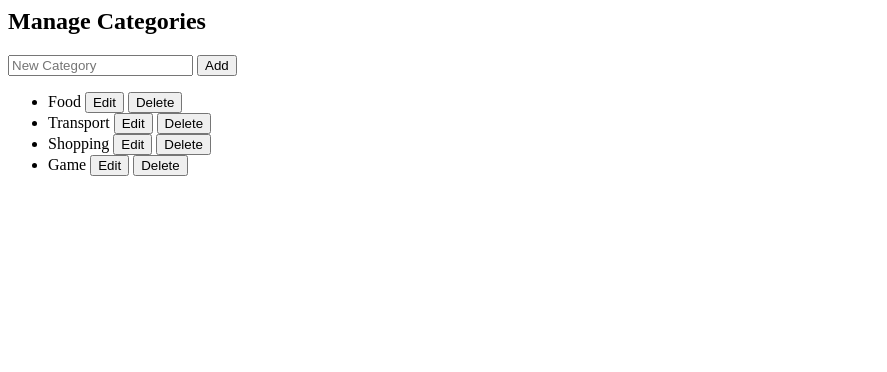
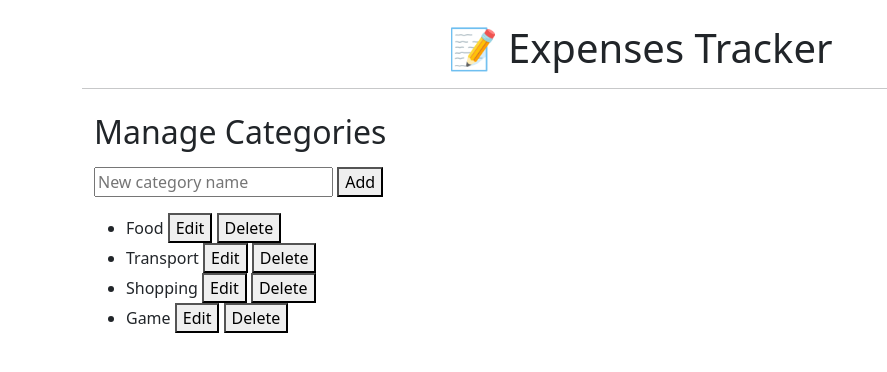
Before and after one commit to Hesam-Norouzi/django_expense_tracker, a Django app: page /categories/ in a window 1280 px wide. Shown: the top 372 px of the page, without its empty margins (0-887 px from the left). Run offline with Django 5.2, Linux system fonts and the light colour scheme; a user stored in the database is signed in; data comes from the database, SQL or seed files in the repository; both versions use the stored data as it was after the commit.

Commit message:
Refactor category management with AJAX and improved UI

```diff
--- a/expenses/models.py
+++ b/expenses/models.py
@@ -4,6 +4,9 @@ from django.contrib.auth.models import User
 class Category(models.Model):
     name = models.CharField(max_length=100)
     user = models.ForeignKey(User, on_delete=models.CASCADE)
+
+    class Meta:
+        unique_together = ('user', 'name')
 
     def __str__(self):
         return self.name
--- a/expenses/templates/expenses/base.html
+++ b/expenses/templates/expenses/base.html
@@ -2,7 +2,7 @@
 <html lang="en">
 <head>
     <meta charset="UTF-8">
-    <title>{% block title %}To-Do List{% endblock %}</title>
+    <title>{% block title %}Expenses Tracker{% endblock %}</title>
     <link href="https://cdn.jsdelivr.net/npm/bootstrap@5.3.3/dist/css/bootstrap.min.css" rel="stylesheet">
 </head>
 <body>
--- a/expenses/templates/expenses/manage_categories.html
+++ b/expenses/templates/expenses/manage_categories.html
@@ -1,106 +1,157 @@
+{% extends 'expenses/base.html' %}
+{% block content %}
+<div class="container mt-4">
     <h2>Manage Categories</h2>
 
-<form id="add-category-form">
-  {% csrf_token %}
-  <input type="text" name="name" placeholder="New Category" required>
-  <button type="submit">Add</button>
-</form>
+    <!-- پیام‌ها -->
+    <div id="message-box"></div>
 
+    <!-- افزودن دسته‌بندی -->
+    <div class="my-3">
+        <input type="text" id="new-category-name" placeholder="New category name">
+        <button onclick="addCategory()">Add</button>
+    </div>
+
+    <!-- جدول دسته‌بندی‌ها -->
     <ul id="category-list">
         {% for category in categories %}
-    <li data-id="{{ category.id }}">
-      <span class="cat-name">{{ category.name }}</span>
-      <input class="edit-input" type="text" value="{{ category.name }}" style="display:none;">
-      <button class="edit-btn">Edit</button>
-      <button class="save-btn" style="display:none;">Save</button>
-      <button class="delete-btn">Delete</button>
+        <li id="category-{{ category.id }}">
+            <span class="category-name">{{ category.name }}</span>
+            <input type="text" class="edit-input" style="display:none;">
+            <button onclick="editCategory({{ category.id }})">Edit</button>
+            <button onclick="saveCategory({{ category.id }})" style="display:none;">Save</button>
+            <button onclick="deleteCategory({{ category.id }})">Delete</button>
         </li>
         {% endfor %}
     </ul>
+</div>
 
+<!-- استایل پیام‌ها -->
+<style>
+.alert {
+    padding: 10px;
+    margin-bottom: 15px;
+    border-radius: 5px;
+}
+.alert-success {
+    background-color: #d4edda;
+    color: #155724;
+}
+.alert-error {
+    background-color: #f8d7da;
+    color: #721c24;
+}
+</style>
+
+<!-- اسکریپت -->
 <script>
-document.getElementById('add-category-form').addEventListener('submit', function(e) {
-    e.preventDefault();
-    const form = e.target;
-    const csrf = form.querySelector('[name=csrfmiddlewaretoken]').value;
-    const name = form.querySelector('[name=name]').value;
+function showMessage(message, type = 'success') {
+    const box = document.getElementById('message-box');
+    box.innerHTML = `<div class="alert alert-${type}">${message}</div>`;
+    setTimeout(() => box.innerHTML = '', 3000);
+}
 
+function addCategory() {
+    const name = document.getElementById('new-category-name').value.trim();
+    if (!name) {
+        showMessage("Name is required", 'error');
+        return;
+    }
+
+    const existingNames = Array.from(document.querySelectorAll('.category-name')).map(el => el.textContent.toLowerCase());
+    if (existingNames.includes(name.toLowerCase())) {
+        showMessage("This category already exists", 'error');
+        return;
+    }
     fetch("{% url 'add_category_ajax' %}", {
         method: 'POST',
         headers: {
-            'X-CSRFToken': csrf,
+            'X-CSRFToken': '{{ csrf_token }}',
             'Content-Type': 'application/x-www-form-urlencoded',
         },
-        body: new URLSearchParams({name})
+        body: `name=${encodeURIComponent(name)}`
     })
     .then(res => res.json())
     .then(data => {
         if (data.status === 'success') {
             const li = document.createElement('li');
-            li.dataset.id = data.id;
+            li.id = `category-${data.id}`;
             li.innerHTML = `
-                <span class="cat-name">${data.name}</span>
-                <input class="edit-input" type="text" value="${data.name}" style="display:none;">
-                <button class="edit-btn">Edit</button>
-                <button class="save-btn" style="display:none;">Save</button>
-                <button class="delete-btn">Delete</button>
+                <span class="category-name">${data.name}</span>
+                <input type="text" class="edit-input" style="display:none;">
+                <button onclick="editCategory(${data.id})">Edit</button>
+                <button onclick="saveCategory(${data.id})" style="display:none;">Save</button>
+                <button onclick="deleteCategory(${data.id})">Delete</button>
             `;
             document.getElementById('category-list').appendChild(li);
-            form.reset();
+            document.getElementById('new-category-name').value = '';
+            showMessage('Category added successfully');
+        } else {
+            showMessage(data.message || 'Error occurred', 'error');
         }
     });
-});
+}
 
-// delegate edit, save, delete
-document.getElementById('category-list').addEventListener('click', function(e) {
-    const li = e.target.closest('li');
-    const id = li.dataset.id;
-    const nameSpan = li.querySelector('.cat-name');
+function editCategory(id) {
+    const li = document.getElementById(`category-${id}`);
+    const nameSpan = li.querySelector('.category-name');
     const input = li.querySelector('.edit-input');
-
-    if (e.target.classList.contains('edit-btn')) {
+    input.value = nameSpan.textContent;
     nameSpan.style.display = 'none';
     input.style.display = 'inline';
-        li.querySelector('.edit-btn').style.display = 'none';
-        li.querySelector('.save-btn').style.display = 'inline';
+    li.querySelector('button[onclick^="editCategory"]').style.display = 'none';
+    li.querySelector('button[onclick^="saveCategory"]').style.display = 'inline';
 }
 
-    if (e.target.classList.contains('save-btn')) {
-        const newName = input.value;
+function saveCategory(id) {
+    const li = document.getElementById(`category-${id}`);
+    const input = li.querySelector('.edit-input');
+    const newName = input.value.trim();
+    if (!newName) {
+        showMessage("Name is required", 'error');
+        return;
+    }
     fetch(`/categories/edit/${id}/`, {
         method: 'POST',
         headers: {
             'X-CSRFToken': '{{ csrf_token }}',
             'Content-Type': 'application/x-www-form-urlencoded',
         },
-            body: new URLSearchParams({name: newName})
+        body: `name=${encodeURIComponent(newName)}`
     })
     .then(res => res.json())
     .then(data => {
         if (data.status === 'success') {
+            const nameSpan = li.querySelector('.category-name');
             nameSpan.textContent = newName;
             nameSpan.style.display = 'inline';
             input.style.display = 'none';
-                li.querySelector('.edit-btn').style.display = 'inline';
-                li.querySelector('.save-btn').style.display = 'none';
+            li.querySelector('button[onclick^="editCategory"]').style.display = 'inline';
+            li.querySelector('button[onclick^="saveCategory"]').style.display = 'none';
+            showMessage('Category updated successfully');
+        } else {
+            showMessage(data.message || 'Error occurred', 'error');
         }
     });
 }
 
-    if (e.target.classList.contains('delete-btn')) {
-        if (!confirm("Are you sure you want to delete this category?")) return;
+function deleteCategory(id) {
+    if (!confirm('Are you sure you want to delete this category?')) return;
     fetch(`/categories/delete/${id}/`, {
         method: 'POST',
         headers: {
-                'X-CSRFToken': '{{ csrf_token }}',
+            'X-CSRFToken': '{{ csrf_token }}'
         }
     })
     .then(res => res.json())
     .then(data => {
         if (data.status === 'success') {
-                li.remove();
+            document.getElementById(`category-${id}`).remove();
+            showMessage('Category deleted successfully');
+        } else {
+            showMessage(data.message || 'Error occurred', 'error');
         }
     });
 }
-});
 </script>
+{% endblock %}
--- a/expenses/views.py
+++ b/expenses/views.py
@@ -5,6 +5,8 @@ from .models import Expense, Category
 from django.db.models import Sum
 from datetime import date
 from django.http import JsonResponse
+from django.contrib import messages
+from django.db import IntegrityError
 
 @login_required
 def add_expense(request):
@@ -91,36 +93,75 @@ def edit_expense(request, expense_id):
 
 @login_required
 def manage_categories(request):
+    if request.method == 'POST':
+        if 'add_category' in request.POST:
+            name = request.POST.get('name', '').strip()
+            if name:
+                Category.objects.create(user=request.user, name=name)
+                messages.success(request, "Category added successfully.")
+            else:
+                messages.error(request, "Category name cannot be empty.")
+
+        elif 'edit_category' in request.POST:
+            category_id = request.POST.get('category_id')
+            new_name = request.POST.get('new_name', '').strip()
+            try:
+                category = Category.objects.get(id=category_id, user=request.user)
+                if new_name:
+                    category.name = new_name
+                    category.save()
+                    messages.success(request, "Category updated successfully.")
+                else:
+                    messages.error(request, "New category name cannot be empty.")
+            except Category.DoesNotExist:
+                messages.error(request, "Category not found.")
+
+        elif 'delete_category' in request.POST:
+            category_id = request.POST.get('category_id')
+            try:
+                category = Category.objects.get(id=category_id, user=request.user)
+                category.delete()
+                messages.success(request, "Category deleted successfully.")
+            except Category.DoesNotExist:
+                messages.error(request, "Category not found.")
+
     categories = Category.objects.filter(user=request.user)
-    form = CategoryForm()
-    return render(request, 'expenses/manage_categories.html', {'categories': categories, 'form': form})
+    return render(request, 'expenses/manage_categories.html', {'categories': categories})
 
 
-@login_required
 def add_category_ajax(request):
     if request.method == 'POST':
-        form = CategoryForm(request.POST)
-        if form.is_valid():
-            category = form.save(commit=False)
-            category.user = request.user
-            category.save()
+        name = request.POST.get('name', '').strip()
+        if not name:
+            return JsonResponse({'status': 'error', 'message': 'Category name required'})
+
+        try:
+            category, created = Category.objects.get_or_create(user=request.user, name=name)
+            if not created:
+                return JsonResponse({'status': 'error', 'message': 'This category already exists'})
             return JsonResponse({'status': 'success', 'id': category.id, 'name': category.name})
-    return JsonResponse({'status': 'error', 'errors': form.errors})
+        except IntegrityError:
+            return JsonResponse({'status': 'error', 'message': 'Category already exists'})
+
 
 
 @login_required
 def edit_category_ajax(request, category_id):
     category = get_object_or_404(Category, id=category_id, user=request.user)
     if request.method == 'POST':
-        form = CategoryForm(request.POST, instance=category)
-        if form.is_valid():
-            form.save()
+        new_name = request.POST.get('name', '').strip()
+        if new_name:
+            category.name = new_name
+            category.save()
             return JsonResponse({'status': 'success', 'id': category.id, 'name': category.name})
-    return JsonResponse({'status': 'error'})
+        return JsonResponse({'status': 'error', 'message': 'New name cannot be empty.'})
+    return JsonResponse({'status': 'error', 'message': 'Invalid request method.'})
 
 
 @login_required
 def delete_category_ajax(request, category_id):
     category = get_object_or_404(Category, id=category_id, user=request.user)
-    category.delete()
-    return JsonResponse({'status': 'success'})
+    if request.method == 'POST':
+        category.delete()
+        return JsonResponse({'status': 'success'})
+    return JsonResponse({'status': 'error', 'message': 'Invalid request method.'})
```
Also changed, not shown: development_log.md (+10 -0 lines), db.sqlite3. Lines whose indentation alone changed are shown as unchanged.
